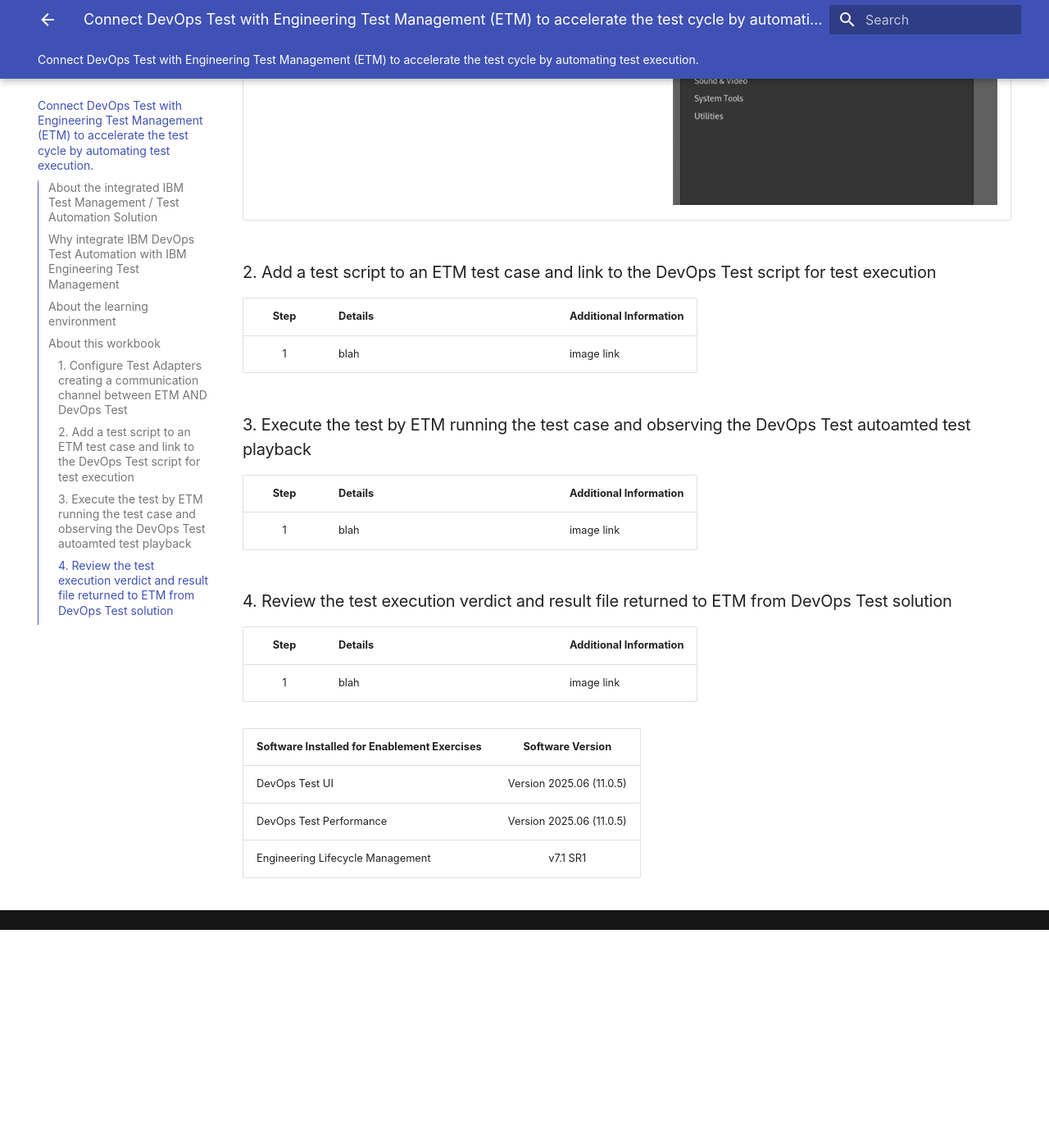
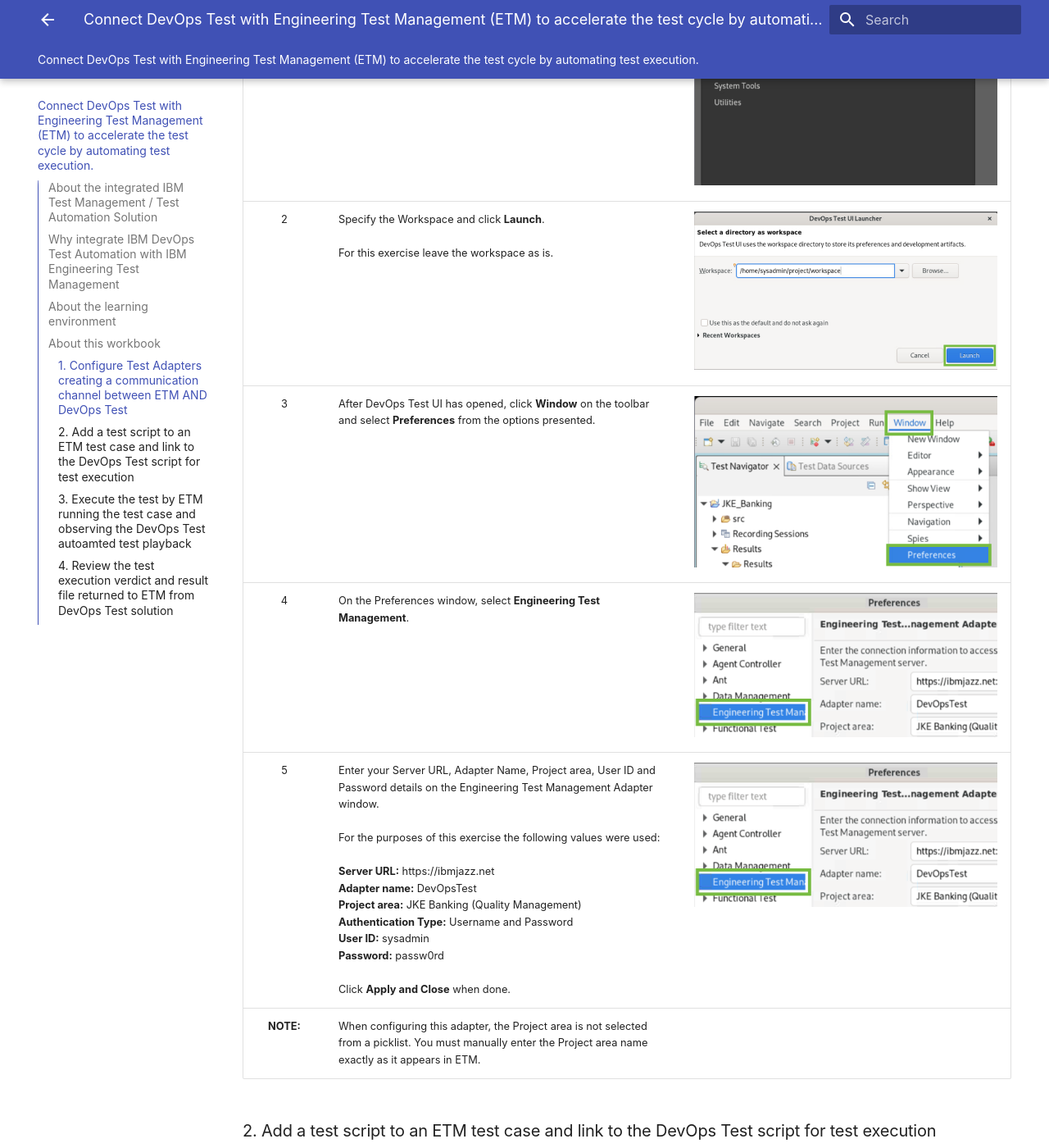
Before and after one commit to DevOpsAutomationLabs/Test_ELM, an MkDocs documentation site: the page built from docs/index.md, in a window 1280 px wide and 1400 px high, scrolled down 8450 px. Shown: the whole window at 82% size. Built offline with MkDocs 1.6.1 and Material for MkDocs 9.7.7, drawn with Linux system fonts in a browser that asks for light colours; before the commit the page ends 9584 px from its top, so only the background shows below that.

Commit message:
Adapter1-3

```diff
--- a/docs/index.md
+++ b/docs/index.md
@@ -107,6 +107,11 @@
 | **Step** | <div style="width:250px">**Details**</div>  | **Additional Information** |
 |:-------------:|:------------- |:------------- |
 | 1 | From the RHEL desktop, click **Applications > DevOps Test > DevOps Test UI** to launch the testing application. | <img src="media/t1_21.png" alt="t1_21" style="width:100%; height:auto;"> |
+| 2 | Specify the Workspace and click **Launch**.</br></br>For this exercise leave the workspace as is. | <img src="media/t1_22.png" alt="t1_22" style="width:100%; height:auto;"> |
+| 3 | After DevOps Test UI has opened, click **Window** on the toolbar and select **Preferences** from the options presented. | <img src="media/t1_23.png" alt="t1_23" style="width:100%; height:auto;"> |
+| 4 | On the Preferences window, select **Engineering Test Management**. | <img src="media/t1_24.png" alt="t1_24" style="width:100%; height:auto;"> |
+| 5 | Enter your Server URL, Adapter Name, Project area, User ID and Password details on the Engineering Test Management Adapter window.</br></br>For the purposes of this exercise the following values were used:</br></br>**Server URL:** https://ibmjazz.net</br>**Adapter name:** DevOpsTest</br>**Project area:** JKE Banking (Quality Management)</br>**Authentication Type:** Username and Password</br>**User ID:** sysadmin</br>**Password:** passw0rd</br></br>Click **Apply and Close** when done. | <img src="media/t1_24.png" alt="t1_24" style="width:100%; height:auto;"> |
+| **NOTE:** | When configuring this adapter, the Project area is not selected from a picklist. You must manually enter the Project area name exactly as it appears in ETM.|  |
 
 ### 2. Add a test script to an ETM test case and link to the DevOps Test script for test execution ###
 
```
Also changed, not shown: docs/image.png (added), docs/media/t1_22.png (added), docs/media/t1_23.png (added), docs/media/t1_24.png (added), docs/media/t1_25.png (added).
